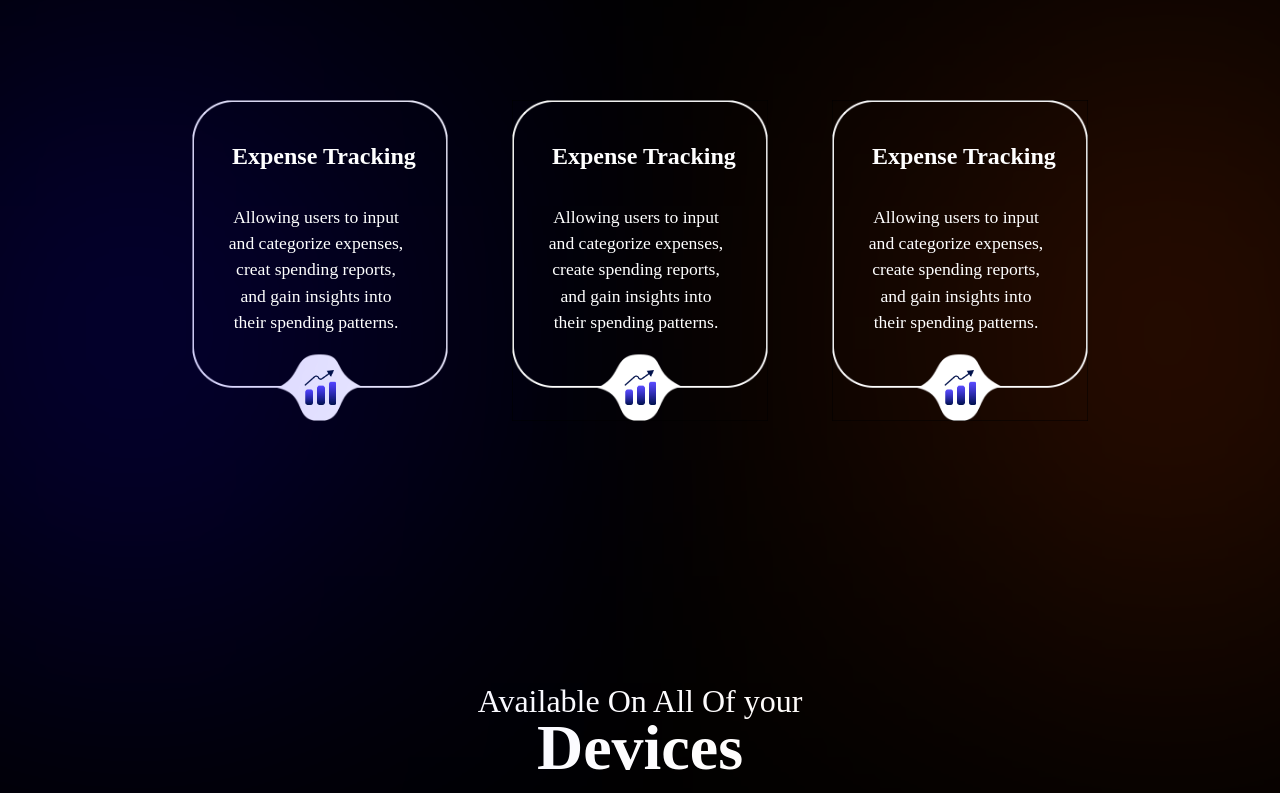
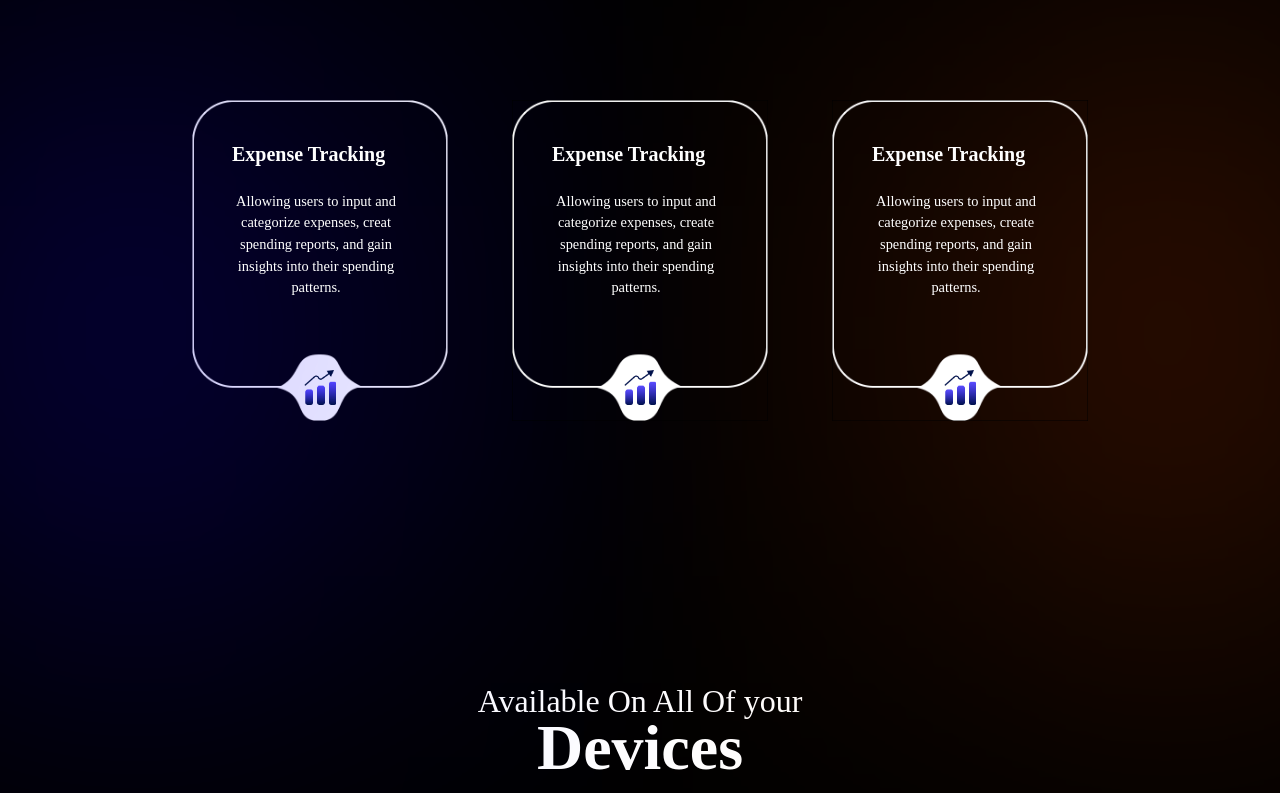
Before and after one commit to ManaheelJamil/Money-Right-Project, a Next.js app: page / in a window 1280 px wide. Shown: the part 1715-2508 px from the top of the page. Built offline with nearby package versions, Linux system fonts and the light colour scheme.

Commit message:
first commit

```diff
--- a/app/components/Header.tsx
+++ b/app/components/Header.tsx
@@ -42,7 +42,7 @@ const Header = () => {
                         <h1 className='text-white lg:ml-5'>Contact Us</h1>
                         <h1 className='text-white lg:ml-5'>About Us</h1>
                     </div>
-                    <div className='xl:ml-72'><img src='button.png' className=' lg:ml-10 2xl:ml-[35%] xl:ml-60 w-32 but' /><h1 className='text-xs lg:ml-44 xl:ml-20  mt-2'>How It Works</h1></div>
+                    <div className='xl:ml-72'><img src='button.png' className=' lg:ml-10 2xl:ml-[35%] xl:ml-40 w-32 but' /><h1 className='text-xs lg:ml-44 xl:ml-1  mt-2'>How It Works</h1></div>
                 </div>
                 <div className="flex">
                     <div className='lg:ml-20'>
--- a/app/components/Section2.tsx
+++ b/app/components/Section2.tsx
@@ -32,11 +32,15 @@ const Section2 = () => {
 
             <div className='flex mt-20 w-[80%] justify-evenly m-auto'>
                 <motion.div
-
+                //  ref={ref}
+                //  initial="hidden"
+                //  animate={inView ? "visible" : "hidden"}
+                //  variants={variants}
+                //  transition={{ duration: 1 }}
                 >
                 <img src='border.png' className='w-64 '/>
-                <h1 className='text-center  absolute text-2xl font-semibold mt-[-22%] mx-10'>Expense Tracking</h1>
-                    <p className='text-center absolute lg:text-[100%] xl:text-[110%] mt-[-17%] ml-5 xl:w-52 px-3 '>Allowing users to input and
+                <h1 className='text-center  absolute text-xl font-semibold mt-[-22%] mx-10'>Expense Tracking</h1>
+                    <p className='text-center absolute lg:text-[100%] xl:text-[90%] mt-[-18%] ml-5 xl:w-52 px-3 '>Allowing users to input and
                         categorize expenses, creat
                         spending reports, and gain
                         insights into their spending
@@ -46,11 +50,15 @@ const Section2 = () => {
 
 
                 <motion.div
-
+                //  ref={ref}
+                //  initial="hidden"
+                //  animate={inView ? "visible" : "hidden"}
+                //  variants={variantss}
+                //  transition={{ duration: 1 }}
                 >
                 <img src='border.png' className='w-64 relative'/>
-                <h1 className='text-center  absolute text-2xl font-semibold xl:mt-[-22%] xl:mx-10'>Expense Tracking</h1>
-                    <p className='text-center absolute lg:text-[100%] xl:text-[110%] xl:mt-[-17%] xl:ml-5 xl:w-52 px-3 mt-5'>Allowing users to input and
+                <h1 className='text-center  absolute text-xl font-semibold xl:mt-[-22%] xl:mx-10'>Expense Tracking</h1>
+                    <p className='text-center absolute lg:text-[100%] xl:text-[90%] mt-[-18%] xl:ml-5 xl:w-52 px-3 '>Allowing users to input and
                         categorize expenses, create
                         spending reports, and gain
                         insights into their spending
@@ -58,11 +66,15 @@ const Section2 = () => {
                     <img src='expense.png' className='absolute w-8 m-auto ml-28 mt-[-4%]'/>
                 </motion.div>
                 <motion.div
-
+                //  ref={ref}
+                //  initial="hidden"
+                //  animate={inView ? "visible" : "hidden"}
+                //  variants={variant}
+                //  transition={{ duration: 1 }}
                 >
                 <img src='border.png' className='w-64 relative'/>
-                <h1 className='text-center  absolute text-2xl font-semibold xl:mt-[-22%] xl:mx-10'>Expense Tracking</h1>
-                    <p className='text-center absolute lg:text-[100%] xl:text-[110%] xl:mt-[-17%] xl:ml-5 xl:w-52 px-3 mt-5'>Allowing users to input and
+                <h1 className='text-center  absolute text-xl font-semibold xl:mt-[-22%] xl:mx-10'>Expense Tracking</h1>
+                    <p className='text-center absolute lg:text-[100%] xl:text-[90%] mt-[-18%] xl:ml-5 xl:w-52 px-3'>Allowing users to input and
                         categorize expenses, create
                         spending reports, and gain
                         insights into their spending
```
